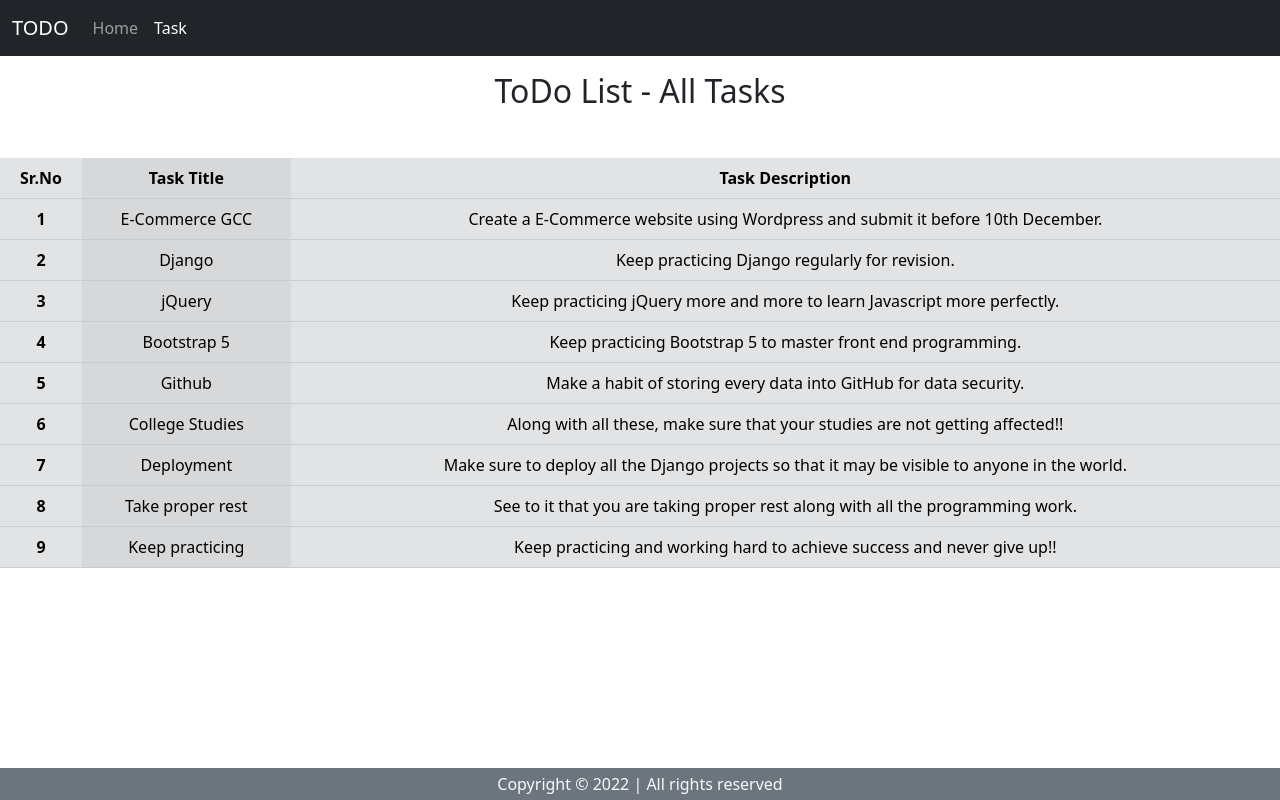
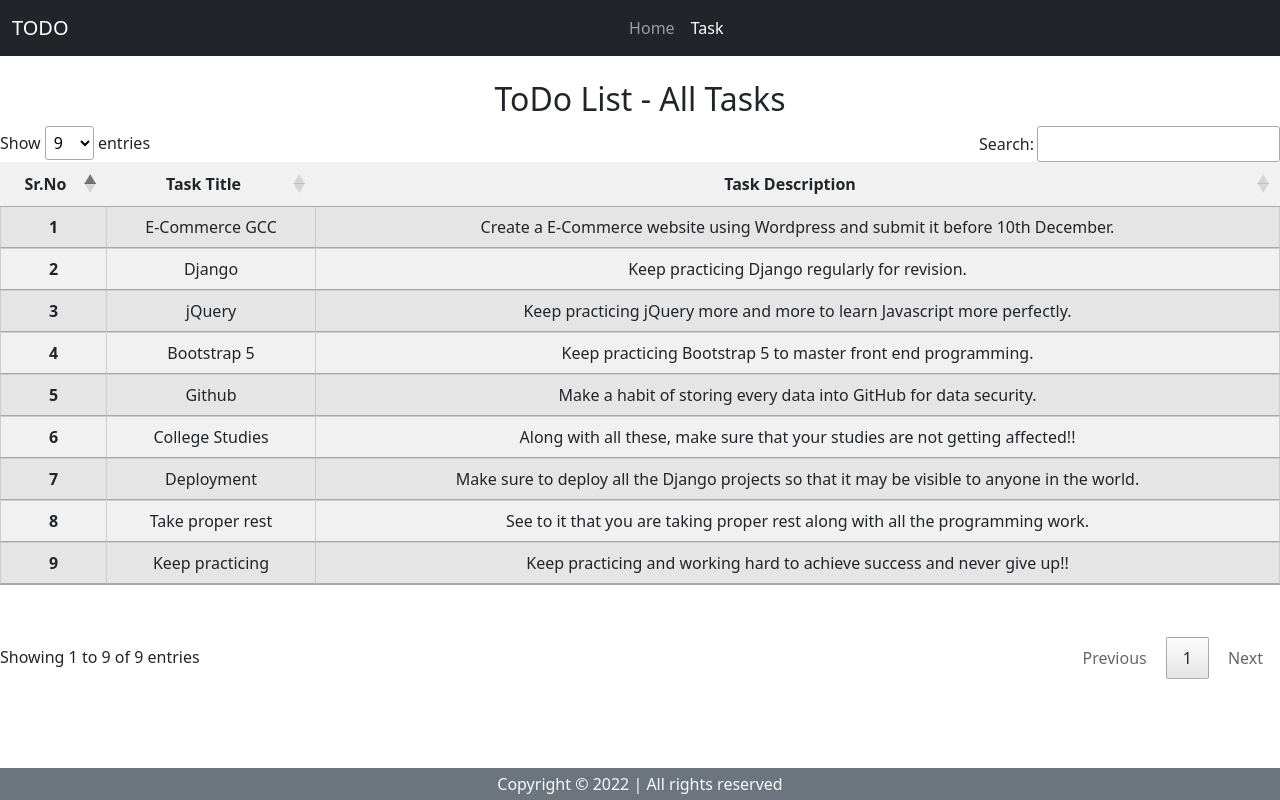
Before and after one commit to pratyush770/ToDo-List, a Django app: page /tasks in a window 1280 px wide. Run offline with Django 4.2, Linux system fonts and the light colour scheme; data comes from the database, SQL or seed files in the repository; both versions use the stored data as it was after the commit; some libraries are stand-ins or nearby versions.

Commit message:
first commit

```diff
--- a/home/urls.py
+++ b/home/urls.py
@@ -16,6 +16,11 @@ from django.contrib import admin
 from django.urls import path
 from home import views
 
+#Django admin customization
+admin.site.site_title="ToDoList"
+admin.site.site_header="Login to your admin"
+admin.site.index_title="Welcome to this portal"
+
 urlpatterns = [
     path('admin/', admin.site.urls),
     path('', views.home, name='home'),
--- a/template/tasks.html
+++ b/template/tasks.html
@@ -5,6 +5,7 @@
     <meta name="viewport" content="width=device-width, initial-scale=1">
     <title>Tasks</title>
     <link href="https://cdn.jsdelivr.net/npm/bootstrap@5.2.1/dist/css/bootstrap.min.css" rel="stylesheet" integrity="sha384-iYQeCzEYFbKjA/T2uDLTpkwGzCiq6soy8tYaI1GyVh/UjpbCx/TYkiZhlZB6+fzT" crossorigin="anonymous">
+    <link rel="stylesheet" href="https://cdn.datatables.net/1.12.1/css/jquery.dataTables.min.css">
   </head>
   <body>
     <nav class="navbar navbar-expand-lg navbar-dark bg-dark">
@@ -13,7 +14,7 @@
           <button class="navbar-toggler" type="button" data-bs-toggle="collapse" data-bs-target="#navbarSupportedContent" aria-controls="navbarSupportedContent" aria-expanded="false" aria-label="Toggle navigation">
             <span class="navbar-toggler-icon"></span>
           </button>
-          <div class="collapse navbar-collapse" id="navbarSupportedContent">
+          <div class="collapse navbar-collapse justify-content-center" id="navbarSupportedContent">
             <ul class="navbar-nav">
               <li class="nav-item">
                 <a class="nav-link" aria-current="page" href="/">Home</a>
@@ -25,14 +26,14 @@
           </div>
       </div>
       </nav>
-      <div class="conatiner my-3"></div>
+      <div class="container my-4"></div>
       <h2 class="text-center"> ToDo List - All Tasks </h2>
-      <table class="table table-secondary my-5 text-center table-striped-columns">
+        <table id="myTable" class="table my-5 text-center table-striped cell-border hover" style="background:#F1F1F1">
         <thead>
           <tr>
-            <th scope="col">Sr.No</th>
-            <th scope="col">Task Title</th>
-            <th scope="col">Task Description</th>
+            <th scope="col" style="text-align:center;">Sr.No</th>
+            <th scope="col" style="text-align:center;">Task Title</th>
+            <th scope="col" style="text-align:center;">Task Description</th>
           </tr>
         </thead>
         <tbody>
@@ -46,7 +47,17 @@
         </tbody>
       </table>
       <script src="https://cdn.jsdelivr.net/npm/bootstrap@5.2.1/dist/js/bootstrap.bundle.min.js" integrity="sha384-u1OknCvxWvY5kfmNBILK2hRnQC3Pr17a+RTT6rIHI7NnikvbZlHgTPOOmMi466C8" crossorigin="anonymous"></script>
-  </body>
+      <script src="https://code.jquery.com/jquery-1.12.1.min.js"> </script>
+    <script src="https://cdn.datatables.net/1.12.1/js/jquery.dataTables.min.js"> </script>
+      <script type="text/javascript">
+        $(document).ready( function () {
+          $('#myTable').DataTable({
+                pageLength : 9,
+                lengthMenu: [[9, 18, 27, -1], [9, 18, 27, 'All']]
+          })
+      } );
+    </script>
+</body>
 </html>
 <footer style="font-size:medium;text-align:center;" class="bg-secondary text-light py-1 fixed-bottom"> Copyright &#169 2022 | All rights reserved
 </footer>
--- a/todolist/settings.py
+++ b/todolist/settings.py
@@ -39,6 +39,7 @@ INSTALLED_APPS = [
     'django.contrib.sessions',
     'django.contrib.messages',
     'django.contrib.staticfiles',
+    'jquery'
 ]
 
 MIDDLEWARE = [
@@ -56,7 +57,7 @@ ROOT_URLCONF = 'todolist.urls'
 TEMPLATES = [
     {
         'BACKEND': 'django.template.backends.django.DjangoTemplates',
-        'DIRS': [os.path.join(BASE_DIR,'template')],
+        'DIRS': ['template'],
         'APP_DIRS': True,
         'OPTIONS': {
             'context_processors': [
@@ -118,7 +119,7 @@ USE_TZ = True
 # https://docs.djangoproject.com/en/4.1/howto/static-files/
 
 STATIC_URL = 'static/'
-STATICFILES_DIR=[os.path.join(BASE_DIR,'static')]
+STATICFILES_DIRS=[os.path.join(BASE_DIR,'static')]
 
 # Default primary key field type
 # https://docs.djangoproject.com/en/4.1/ref/settings/#default-auto-field
```
Also changed, not shown: template/index.html (+8 -8 lines), db.sqlite3.
